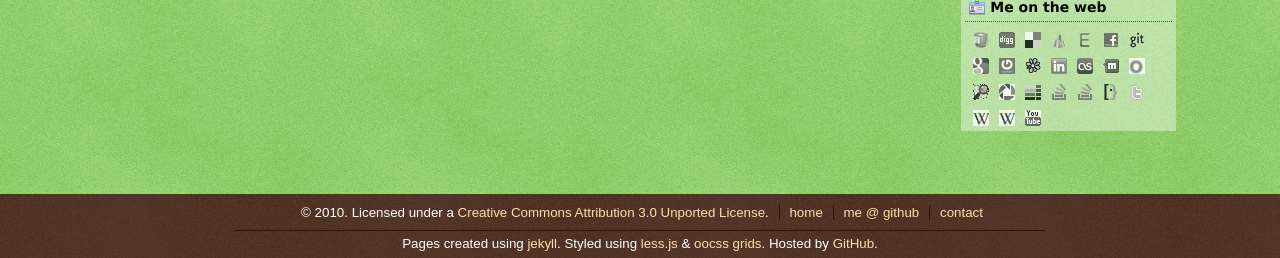
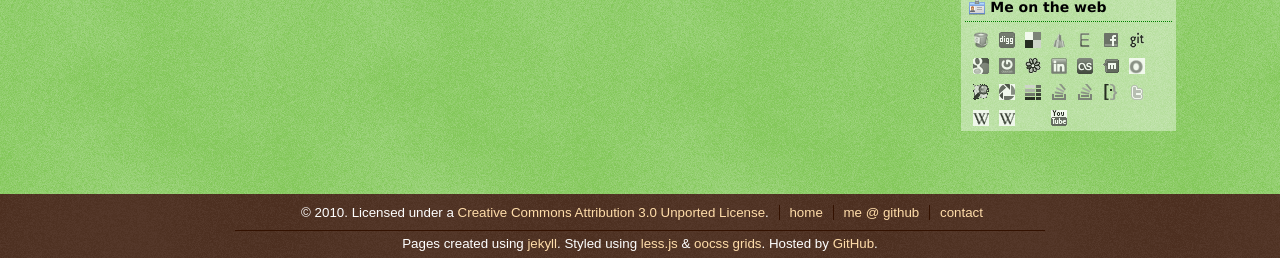
Before and after one commit to attilaolah/attilaolah.github.io, a Jekyll site: the page built from _posts/2011-01-29-having-fun-at-swbru.markdown, in a window 1280 px wide. Shown: the part 715-973 px from the top of the page. Built offline with Jekyll 4.4.1, drawn with Linux system fonts in a browser that asks for light colours; nearby versions of some CDN libraries.

Commit message:
added westartup link

```diff
--- a/_layouts/base.html
+++ b/_layouts/base.html
@@ -81,6 +81,7 @@
                     <li class="tw"><a rel="me" href="http://twitter.com/attilaolah" title="Twitter"></a></li>
                     <li class="wk"><a rel="me" href="http://en.wikipedia.org/wiki/User:Attila_Ol%C3%A1h" title="Wikipedia (English)"></a></li>
                     <li class="wk"><a rel="me" href="http://hu.wikipedia.org/wiki/Szerkeszt%C5%91:Attila_Ol%C3%A1h" title="Wikip&eacute;dia (Hungarian)"></a></li>
+                    <li class="ws"><a rel="me" href="http://www.westartup.eu/pg/profile/aatiis" title="westartup"></a></li>
                     <li class="yt"><a rel="me" href="http://youtube.com/user/DarckDesign" title="YouTube"></a></li>
                   </ul>
                   <div class="clear"></div>
--- a/media/css/main.less
+++ b/media/css/main.less
@@ -332,6 +332,7 @@
               > .os { ._i(19); } > .os:hover, .os:active { ._h(19); }
               > .dl { ._i(20); } > .dl:hover, .dl:active { ._h(20); }
               > .gr { ._i(21); } > .gr:hover, .gr:active { ._h(21); }
+              > .ws { ._i(22); } > .gr:hover, .gr:active { ._h(22); }
               > li {
                 float: left;
                 list-style-type: none;
```
Also changed, not shown: media/images/skin/social.png, 1 other file.
